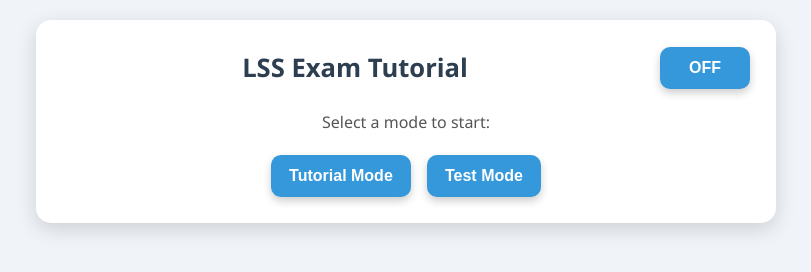
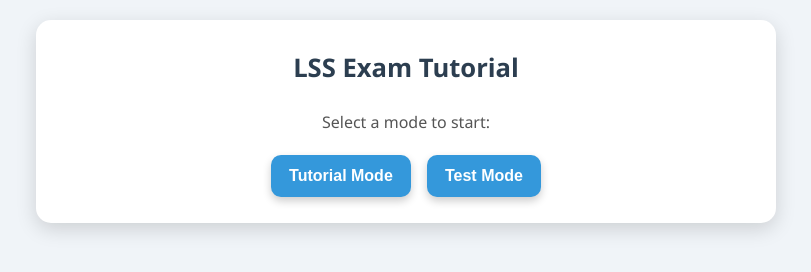
Before and after one commit to mrsajip/test, a plain HTML site: page index.html in a window 1280 px wide. Shown: the whole page, without its empty margins (234-1045 px from the left). Drawn offline with Linux system fonts and the light colour scheme; no server answers.

Commit message:
Update index.html

```diff
--- a/index.html
+++ b/index.html
@@ -13,7 +13,7 @@
       <div><!-- left spacer --></div>
       <h1>LSS Exam Tutorial</h1>
       <div class="top-controls">
-        <button class="toggleDarkBtn" id="darkToggle" onclick="toggleDarkMode()">OFF</button>
+
       </div>
     </div>
 
```
